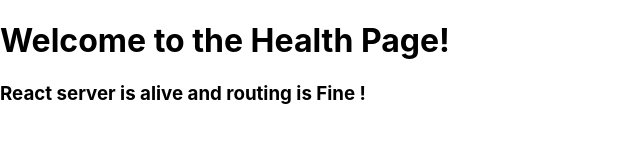
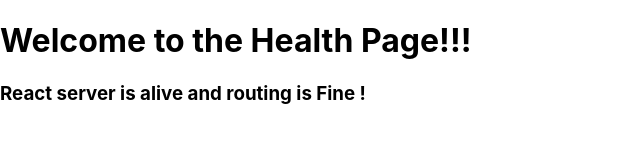
Before and after one commit to sok5188/GyunPang_FE, a React (Create React App) app: page /health in a window 1280 px wide. Shown: the top 160 px of the page, without its empty margins (0-640 px from the left). Built offline with nearby package versions, Linux system fonts and the light colour scheme.

Commit message:
add deploy script

```diff
--- a/src/pages/HealthPage.js
+++ b/src/pages/HealthPage.js
@@ -5,7 +5,7 @@
 function HealthPage() {
     return (
         <div>
-            <h1>Welcome to the Health Page!</h1>
+            <h1>Welcome to the Health Page!!!</h1>
             <h3>React server is alive and routing is Fine !</h3>
         </div>
     );
```
